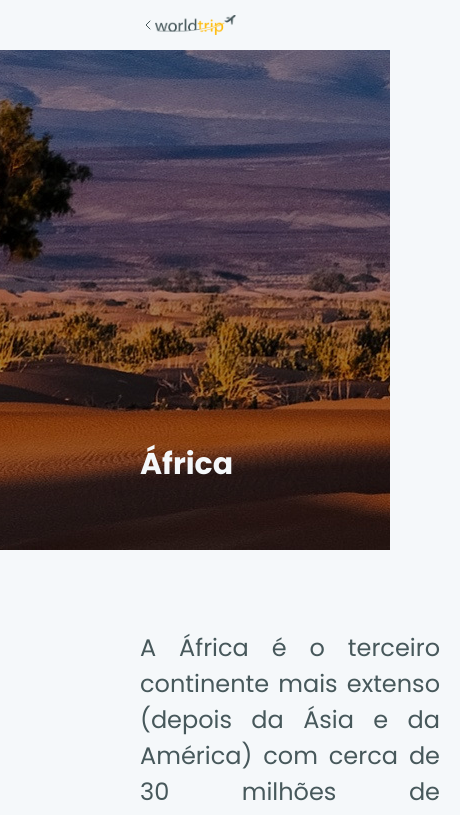
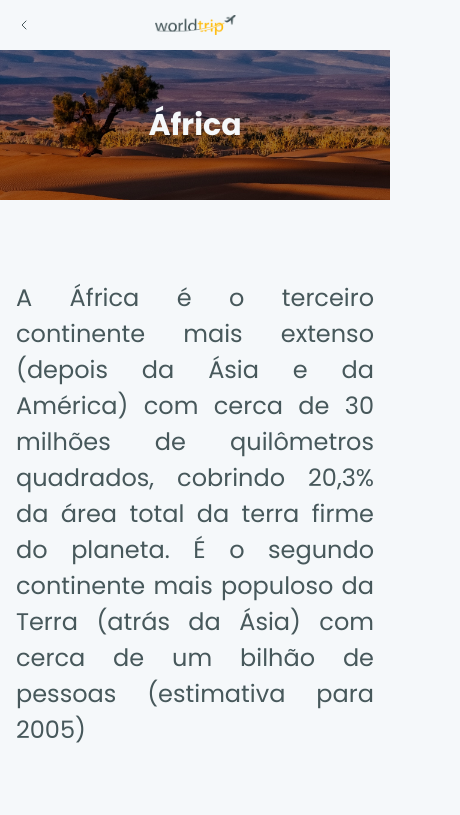
Before and after one commit to deywersonp/ignite-reactjs-challenge-04, a Next.js app: page /continent/africa in a window 390 px wide. Shown: the top 815 px of the page, 460 px wide, since content can reach past the window. Built offline with nearby package versions, Linux system fonts and the light colour scheme.

Commit message:
added responsive to Hero component

```diff
--- a/src/components/ContinentDescription.tsx
+++ b/src/components/ContinentDescription.tsx
@@ -18,7 +18,7 @@ export const ContinentDescription = ({
     <Box
       as="section"
       w="100%"
-      px="35"
+      px={["4", "10", "35"]}
       py="20"
       mx="auto"
     >
--- a/src/components/Header.tsx
+++ b/src/components/Header.tsx
@@ -20,7 +20,7 @@ export const Header = ({ isHome = false }: HeaderProps) => {
           <ChakraLink
             as="a"
             position="absolute"
-            left="35"
+            left={["4", "4", "10", "35"]}
           >
             <Img
               src="/images/back.svg"
--- a/src/components/Hero.tsx
+++ b/src/components/Hero.tsx
@@ -10,13 +10,14 @@ export const Hero = ({ url, title }: HeroProps) => {
     <Flex
       as="section"
       w="100%"
-      h={500}
-      align="flex-end"
+      h={[150, 500]}
+      align={["center", "flex-end"]}
+      justify={["center", "flex-start"]}
       bgImage={`url(${url})`}
       bgSize="cover"
       bgPosition="top center"
       bgRepeat="no-repeat"
-      px="35"
+      px={["4", "10", "35"]}
       mx="auto"
     >
       <Box>
@@ -25,7 +26,7 @@ export const Hero = ({ url, title }: HeroProps) => {
           maxWidth={424}
           color="heading.50"
           lineHeight="13"
-          pb="59"
+          pb={["0", "59"]}
         >
           {title}
         </Heading>
--- a/src/components/Top100Cities.tsx
+++ b/src/components/Top100Cities.tsx
@@ -18,7 +18,7 @@ export const Top100Cities = ({ cities }: Top100CitiesProps) => {
       width="100%"
       mx="auto"
       maxWidth={1440}
-      px="35"
+      px={["4", "10", "35"]}
     >
       <Text
         fontSize="4xl"
--- a/src/pages/continent/[slug].tsx
+++ b/src/pages/continent/[slug].tsx
@@ -36,7 +36,7 @@ const ContinentPage: NextPage<ContinentPageProps> = ({ continent }) => {
       justify="center"
       direction="column"
       mx="auto"
-      mb="10"
+      mb={["4", "10"]}
     >
       <Header />
       <Hero
```
